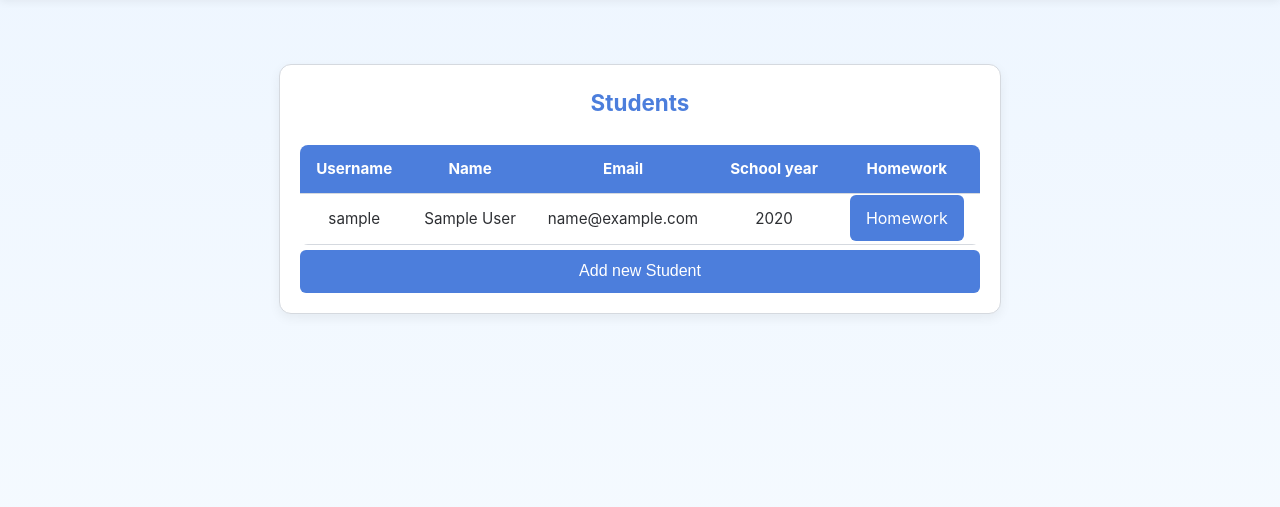
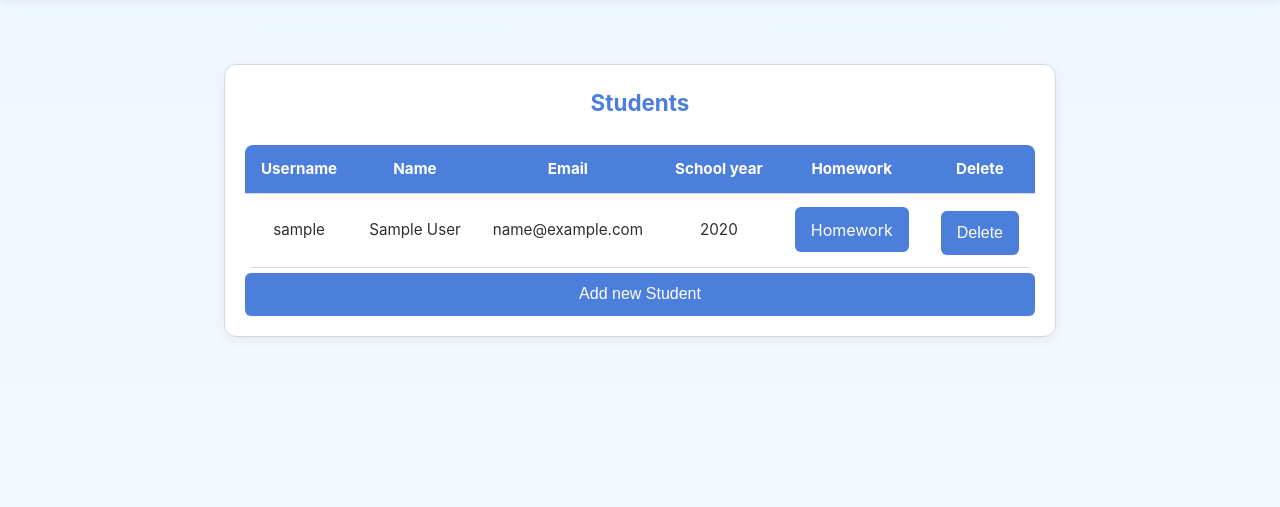
Before and after one commit to mzsl03/private-teacher-site, a Django app: page /students/ in a window 1280 px wide. Shown: the part 46-553 px from the top of the page. Run offline with Django 5.2, Linux system fonts and the light colour scheme; a user stored in the database is signed in; tables that the repository leaves empty hold one stand-in row (values such as "Sample post").

Commit message:
feat: delete student logic added

```diff
--- a/core_site/homework_org_site/templates/student_list.html
+++ b/core_site/homework_org_site/templates/student_list.html
@@ -17,6 +17,7 @@
                 <th>Email</th>
                 <th>School year</th>
                 <th>Homework</th>
+                <th>Delete</th>
             </tr>
             </thead>
             <tbody>
@@ -27,6 +28,15 @@
                     <td>{{ student.user.email }}</td>
                     <td>{{ student.school_year }}</td>
                     <td><a href="{% url 'kanban' student.user.id %}" class="btn btn-secondary">Homework</a></td>
+                    <td>
+                        <form action="{% url 'delete_student' student.id %}" method="post" style="display:inline;">
+                            {% csrf_token %}
+                            <button type="submit" class="btn btn-danger"
+                                    onclick="return confirm('Are you sure you want to delete this student?');">
+                                Delete
+                            </button>
+                        </form>
+                    </td>
                 </tr>
             {% endfor %}
 
--- a/core_site/homework_org_site/urls.py
+++ b/core_site/homework_org_site/urls.py
@@ -34,4 +34,5 @@ urlpatterns = [
     path('add_homework/', views.add_homework, name='add_homework'),
     path('update_status/', views.update_status, name='update_homework_status'),
     path('delete_done/', views.delete_done_homeworks, name='delete_done_homeworks'),
+    path('students/<int:pk>/delete/', views.delete_student, name='delete_student')
 ]
--- a/core_site/homework_org_site/views.py
+++ b/core_site/homework_org_site/views.py
@@ -175,9 +175,18 @@ def update_status(request):
             return JsonResponse({"success": False, "error": "Homework not found"})
     return JsonResponse({"success": False, "error": "Invalid request"})
 
+@login_required(login_url='/')
 @csrf_exempt
 def delete_done_homeworks(request):
     if request.method == "POST":
         deleted_count, _ = Homework.objects.filter(status="DONE").delete()
         return JsonResponse({"success": True, "deleted": deleted_count})
     return JsonResponse({"success": False, "error": "Invalid request"})
+
+@login_required(login_url='/')
+def delete_student(request, pk):
+    if request.method == "POST":
+        student = get_object_or_404(Student, pk=pk)
+        student.delete()
+        return redirect("student_list")
+    return redirect("student_list")
```
Also changed, not shown: core_site/homework_org_site/static/js/student_delete.js (added).
